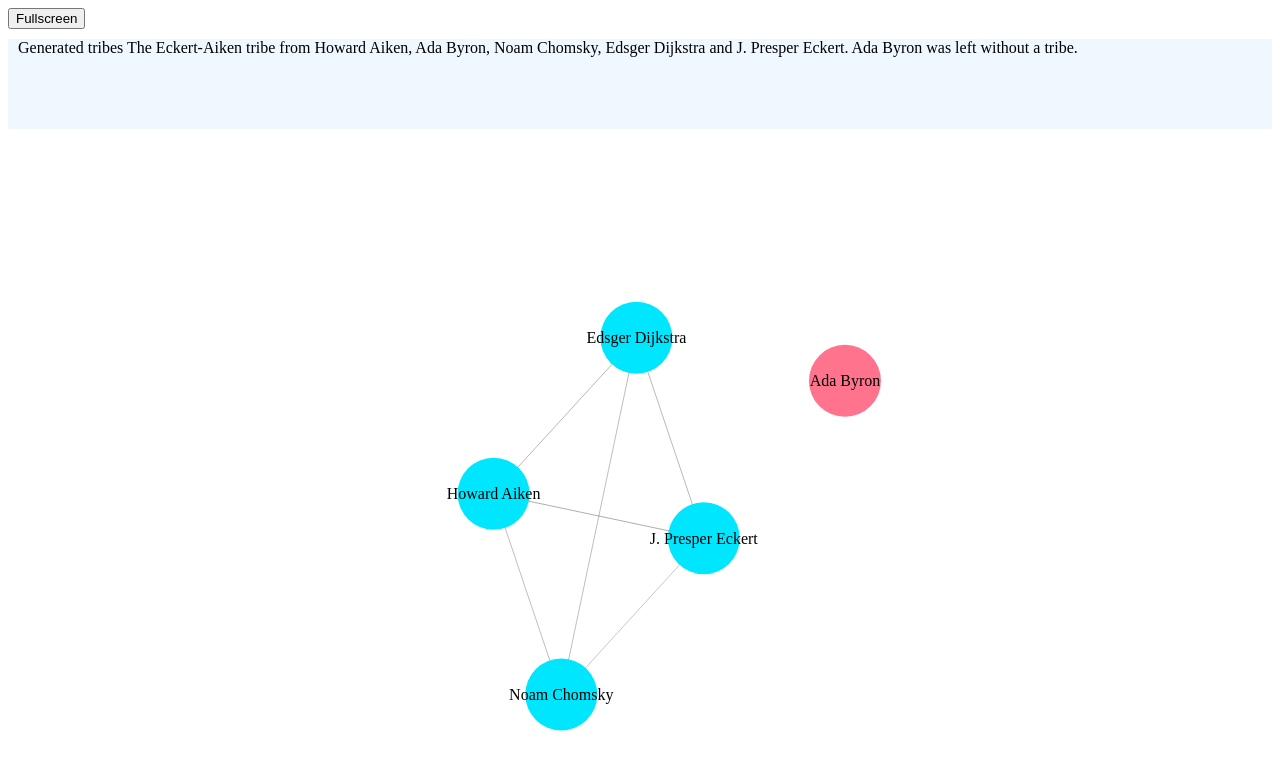
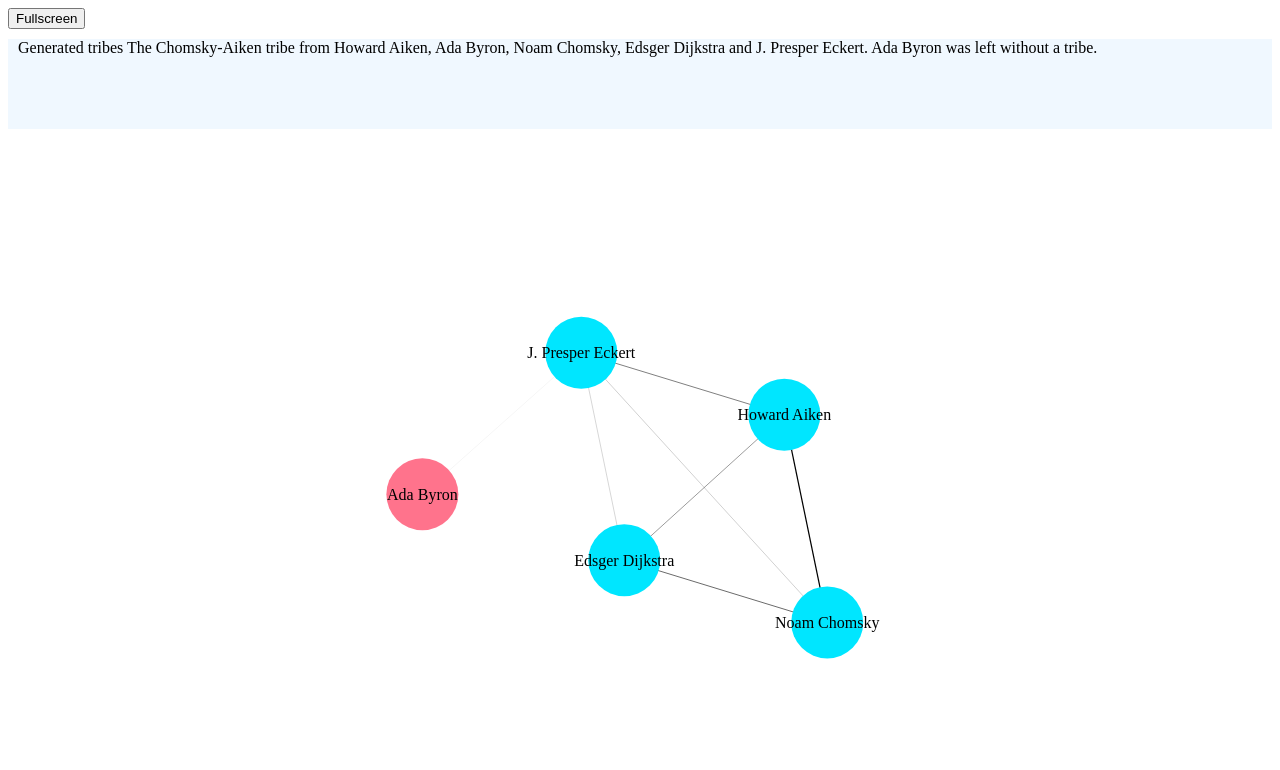
Before and after one commit to joakimsigvald/netocracy, a website: page App/index.html in a window 1280 px wide. Both pictures are taken after a click on the button "Start simulation!". Drawn offline with nearby package versions, Linux system fonts and the light colour scheme.

Commit message:
Calibration of trusts so sum of individual's trust is always 1 and each trust-value is within [-1,+1] - organized js functions & files

```diff
--- /dev/null
+++ b/App/js/fun/naming.js
@@ -0,0 +1,21 @@
+"use strict";
+
+const generateTribeName = (tribes, first, second) => {
+    const name = `The ${first.name.last}-${second.name.last} tribe`;
+    var tribename = name;
+    var n = 1;
+    while (tribes.find(t => t.name === tribename)) {
+        tribename = `${name} ${roman(++n)}`;
+    }
+    return tribename;
+}
+
+const firstAndLast = name => `${name.first} ${name.last}`;
+
+const roman = num => num < 1000 ? smallroman(num) : 'M' + roman(num - 1000);
+
+const smallroman = num => {
+    const expand = (a, b, c) => ['', a, a + a, a + a + a, a + b, b, b + a, b + a + a, b + a + a + a, a + c];
+    var arrConv = [expand('I', 'V', 'X'), expand('X', 'L', 'C'), expand('C', 'D', 'M')];
+    return num.toString().reverse().map((a, i) => arrConv[i][a - 48]).reverse().join("");
+}
--- /dev/null
+++ b/App/js/sim/connectionComputer.js
@@ -0,0 +1,35 @@
+"use strict";
+
+var computeConnections = function (universe) {
+    function computeConnectionGrid(relations) {
+        const n = universe.length;
+        var connections = create2DArray(n);
+        for (var i = 1; i < n; i++)
+            for (var k = 0; k < i; k++)
+                connections[i][k] = relations[i][k] * relations[k][i]
+        return connections;
+    }
+
+    function orderByDecreasingStrength(connections) {
+        const res = [];
+        const n = connections.length;
+        for (var i = 1; i < n; i++)
+            for (var k = 0; k < i; k++) {
+                var strength = connections[i][k];
+                if (strength) {
+                    res.push({ x: i, y: k, strength: strength });
+                }
+            }
+        res.sort((a, b) => b.strength - a.strength);
+        return res;
+    }
+
+    const grid = computeConnectionGrid(
+        computeRelations(
+            calibrate(universe)));
+
+    return {
+        grid: grid,
+        ordered: orderByDecreasingStrength(grid)
+    };
+}
--- /dev/null
+++ b/App/js/sim/simulation.js
@@ -0,0 +1,36 @@
+"use strict";
+
+//Specification: https://docs.google.com/document/d/1a0LRTN9ta6nwODoeKM3mUHrLAL_PDSnsUVLHIWhLJcA/edit?usp=sharing
+var createSimulation = function () {
+    var simulationData, graph;
+
+    function start() {
+        simulationData = createSimulationData();
+        graph = createGraph(simulationData);
+        visualize();
+    }
+
+    function visualize() {
+        const joinStrings = strArr => {
+            if (strArr.length == 0)
+                return '';
+            if (strArr.length == 1)
+                return strArr[0];
+            const last = strArr.pop();
+            return `${strArr.join(', ')} and ${last}`;
+        }
+
+        const tribeless = simulationData.universe.filter(i => !i.tribe);
+        const summary =
+            `
+Generated tribes ${joinStrings(simulationData.tribes.map(t => t.name))} from ${joinStrings(simulationData.universe.map(t => firstAndLast(t.name)))}.
+${tribeless.length ? joinStrings(tribeless.map(t => firstAndLast(t.name))) : 'None'} ${tribeless.length === 1 ? 'was' : 'were'} left without a tribe.
+`;
+        $('#controlPane').html(summary);
+        graph.draw();
+    }
+
+    return {
+        start: start
+    };
+}
--- /dev/null
+++ b/App/js/sim/simulationData.js
@@ -0,0 +1,41 @@
+"use strict";
+
+//Specification: https://docs.google.com/document/d/1a0LRTN9ta6nwODoeKM3mUHrLAL_PDSnsUVLHIWhLJcA/edit?usp=sharing
+var createSimulationData = function () {
+    const universe = [
+        {
+            index: 0,
+            name: { first: 'Howard', last: 'Aiken' },
+            peers: [{ index: 1, trust: -1 }, { index: 2, trust: 1 }, { index: 4, trust: 1 }]
+        },
+        {
+            index: 1,
+            name: { first: 'Ada', last: 'Byron' },
+            peers: [{ index: 0, trust: 1 }, { index: 3, trust: 1 }, { index: 4, trust: 1 }]
+        },
+        {
+            index: 2,
+            name: { first: 'Noam', last: 'Chomsky' },
+            peers: [{ index: 0, trust: 1 }, { index: 1, trust: -1 }, { index: 3, trust: 1 }]
+        },
+        {
+            index: 3,
+            name: { first: 'Edsger', last: 'Dijkstra' },
+            peers: [{ index: 0, trust: 1 }, { index: 1, trust: 1 }, { index: 2, trust: 1 }]
+        },
+        {
+            index: 4,
+            name: { first: 'J. Presper', last: 'Eckert' },
+            peers: [{ index: 0, trust: 1 }, { index: 1, trust: 1 }, { index: 3, trust: 1 }]
+        },
+    ];
+
+    const connections = computeConnections(universe);
+    const tribes = computeTribes(universe, connections.grid, connections.ordered);
+
+    return {
+        universe: universe,
+        connections: connections.ordered,
+        tribes: tribes
+    };
+}
--- /dev/null
+++ b/App/js/sim/tribeComputer.js
@@ -0,0 +1,73 @@
+"use strict";
+
+function computeTribes(universe, connections, orderedConnections) {
+    var tribes = [];
+
+    function areConnected(first, second) {
+        return first.index < second.index
+            ? areConnected(second, first)
+            : connections[first.index][second.index] > 0;
+    }
+
+    function canJoinTribe(aspiringMember, tribe) {
+        return tribe.members.every(member => areConnected(aspiringMember, member));
+    }
+
+    function tryJoinTribe(aspiringMember, tribe) {
+        if (!canJoinTribe(aspiringMember, tribe))
+            return;
+        tribe.members.push(aspiringMember);
+        aspiringMember.tribe = tribe;
+    }
+
+    function canFormOneTribe(aspiringMembers) {
+        var indices = aspiringMembers.map(m => m.index);
+        indices.sort();
+        for (var i = 1; i < indices.lengt; i++)
+            for (var k = 0; k < i; k++)
+                if (connections[indices[i]][indices[k]] === 0)
+                    return false;
+        return true;
+    }
+
+    function tryMergeTribes(first, second) {
+        var allMembers = first.members.concat(second.members);
+        if (!canFormOneTribe(allMembers))
+            return;
+        removeFrom(tribes, first.tribe);
+        removeFrom(tribes, second.tribe);
+        createTribe([first, second], allMembers);
+    }
+
+    function createTribe(founders, members) {
+        const tribe = {
+            name: generateTribeName(tribes, founders[0], founders[1]),
+            members: members
+        };
+        members.forEach(m => m.tribe = tribe);
+        tribes.push(tribe);
+    }
+
+    orderedConnections.forEach(c => {
+        var first = universe[c.x];
+        var second = universe[c.y];
+        if (!first.tribe) {
+            if (!second.tribe) {
+                createTribe([first, second], [first, second]);
+            }
+            else {
+                tryJoinTribe(first, second.tribe);
+            }
+        }
+        else {
+            if (!second.tribe) {
+                tryJoinTribe(second, first.tribe);
+            }
+            else if (first.tribe !== second.tribe) {
+                tryMergeTribes(first, second);
+            }
+        }
+    });
+    tribes.forEach((t, i) => t.index = i);
+    return tribes;
+}
--- /dev/null
+++ b/App/js/sim/trustCalibrator.js
@@ -0,0 +1,54 @@
+"use strict";
+
+function calibrate(universe) {
+    return universe.map(calibrateIndividual);
+
+    function calibrateIndividual(ind) {
+        return {
+            index: ind.index,
+            name: ind.name,
+            peers: calibratePeers(ind.peers)
+        }
+    }
+
+    function calibratePeers(peers) {
+        if (!peers.length)
+            return peers;
+        peers = calibratePeersSum(peers, mapTrust(peers).reduce((a, b) => a + b, 0));
+        peers = calibratePeersMin(peers, Math.min(...mapTrust(peers)));
+        return calibratePeersMax(peers, Math.max(...mapTrust(peers)));
+    }
+
+    function mapTrust(peers) {
+        return peers.map(p => p.trust);
+    }
+
+    function calibratePeersSum(peers, sumTrust) {
+        if (sumTrust === 1)
+            return peers;
+        const dif = (1.0 - sumTrust) / peers.length;
+        return peers.map(p => Object.assign({}, p, { trust: p.trust + dif }));
+    }
+
+    function calibratePeersMin(peers, minTrust) {
+        return minTrust < -1
+            ? calibratePeersBounds(peers, mid => (mid + 1) / (mid - minTrust))
+            : peers;
+    }
+
+    function calibratePeersMax(peers, maxTrust) {
+        return maxTrust > 1
+            ? calibratePeersBounds(peers, mid => (1 - mid) / (maxTrust - mid))
+            : peers;
+    }
+
+    function calibratePeersBounds(peers, computeScaleFactor) {
+        const mid = 1.0 / peers.length;
+        const scaleFactor = computeScaleFactor(mid);
+        return peers.map(p => Object.assign({}, p, { trust: scale(p.trust) }));
+
+        function scale(trust) {
+            return mid + (trust - mid) * scaleFactor
+        }
+    }
+}
--- a/App/js/simulationData.js
+++ /dev/null
@@ -1,241 +0,0 @@
-"use strict";
-
-//Specification: https://docs.google.com/document/d/1a0LRTN9ta6nwODoeKM3mUHrLAL_PDSnsUVLHIWhLJcA/edit?usp=sharing
-var createSimulationData = function (chartWidth, chartHeight) {
-    const threshold = 0.001;
-    const universe = [
-        {
-            index: 0,
-            name: { first: 'Howard', last: 'Aiken' },
-            peers: [{ index: 1, trust: -1 }, { index: 2, trust: 1 }, { index: 4, trust: 1 }]
-        },
-        {
-            index: 1,
-            name: { first: 'Ada', last: 'Byron' },
-            peers: [{ index: 0, trust: 1 }, { index: 3, trust: 1 }, { index: 4, trust: 1 }]
-        },
-        {
-            index: 2,
-            name: { first: 'Noam', last: 'Chomsky' },
-            peers: [{ index: 0, trust: 1 }, { index: 1, trust: -1 }, { index: 3, trust: 1 }]
-        },
-        {
-            index: 3,
-            name: { first: 'Edsger', last: 'Dijkstra' },
-            peers: [{ index: 0, trust: 1 }, { index: 1, trust: 1 }, { index: 2, trust: 1 }]
-        },
-        {
-            index: 4,
-            name: { first: 'J. Presper', last: 'Eckert' },
-            peers: [{ index: 0, trust: 1 }, { index: 1, trust: 1 }, { index: 3, trust: 1 }]
-        },
-    ];
-
-    // Algorithms
-
-    function computeConnections() {
-        const n = universe.length;
-        var relations = create2DArray(n);
-        var connections = create2DArray(n);
-        updateRelations(universe);
-        for (var i = 0; i < n; i++)
-            for (var k = 0; k < n; k++)
-                relations[i][k] = Math.max(0, relations[i][k]);
-        for (var i = 1; i < n; i++)
-            for (var k = 0; k < i; k++)
-                connections[i][k] = relations[i][k] * relations[k][i]
-        return connections;
-
-        function updateRelations(individuals) {
-            individuals.forEach(source => updatePeerRelations(1.0, source, [source.index]));
-        }
-
-        function updatePeerRelations(factor, source, ancestorIndices) {
-            if (factor < threshold)
-                return;
-            const firstIndex = ancestorIndices[0];
-            source.peers
-                .filter(peer => !ancestorIndices.includes(peer.index))
-                .forEach(addPeerRelations);
-
-            function addPeerRelations(peer) {
-                var addition = factor * peer.trust;
-                relations[firstIndex][peer.index] = relations[firstIndex][peer.index] + addition;
-                updatePeerRelations(0.5 * addition, universe[peer.index], ancestorIndices.concat([peer.index]));
-            }
-        }
-    }
-
-    function computeTribes(connections, orderedConnections) {
-        var tribes = [];
-
-        const areConnected = (first, second) =>
-            first.index < second.index
-                ? areConnected(second, first)
-                : connections[first.index][second.index] > 0;
-
-        const canJoinTribe = (aspiringMember, tribe) =>
-            tribe.members.every(member => areConnected(aspiringMember, member));
-
-        const tryJoinTribe = (aspiringMember, tribe) => {
-            if (!canJoinTribe(aspiringMember, tribe))
-                return;
-            tribe.members.push(aspiringMember);
-            aspiringMember.tribe = tribe;
-        }
-
-        const tryMergeTribes = (first, second) => {
-            var allMembers = first.members.concat(second.members);
-            if (!canFormOneTribe(allMembers))
-                return;
-            removeFrom(tribes, first.tribe);
-            removeFrom(tribes, second.tribe);
-            createTribe([first, second], allMembers);
-        }
-
-        const canFormOneTribe = aspiringMembers => {
-            var indices = aspiringMembers.map(m => m.index);
-            indices.sort();
-            for (var i = 1; i < indices.lengt; i++)
-                for (var k = 0; k < i; k++)
-                    if (connections[indices[i]][indices[k]] === 0)
-                        return false;
-            return true;
-        }
-
-        const generateTribeName = (first, second) => {
-            const name = `The ${first.name.last}-${second.name.last} tribe`;
-            var tribename = name;
-            var n = 1;
-            while (tribes.find(t => t.name === tribename)) {
-                tribename = `${name} ${roman(++n)}`;
-            }
-            return tribename;
-        }
-
-        const createTribe = (founders, members) => {
-            const tribe = {
-                name: generateTribeName(founders[0], founders[1]),
-                members: members
-            };
-            members.forEach(m => m.tribe = tribe);
-            tribes.push(tribe);
-        }
-
-        orderedConnections.forEach(c => {
-            var first = universe[c.x];
-            var second = universe[c.y];
-            if (!first.tribe) {
-                if (!second.tribe) {
-                    createTribe([first, second], [first, second]);
-                }
-                else {
-                    tryJoinTribe(first, second.tribe);
-                }
-            }
-            else {
-                if (!second.tribe) {
-                    tryJoinTribe(second, first.tribe);
-                }
-                else if (first.tribe !== second.tribe) {
-                    tryMergeTribes(first, second);
-                }
-            }
-        });
-        tribes.forEach((t, i) => t.index = i);
-        return tribes;
-    }
-
-    // Helpers
-
-    const firstAndLast = name => `${name.first} ${name.last}`;
-
-    const removeFrom = (arr, el) => {
-        var index = arr.indexOf(el);
-        arr.splice(index, 1);
-    }
-
-    const roman = num => num < 1000 ? smallroman(num) : 'M' + roman(num - 1000);
-
-    const smallroman = num => {
-        const expand = (a, b, c) => ['', a, a + a, a + a + a, a + b, b, b + a, b + a + a, b + a + a + a, a + c];
-        var arrConv = [expand('I', 'V', 'X'), expand('X', 'L', 'C'), expand('C', 'D', 'M')];
-        return num.toString().reverse().map((a, i) => arrConv[i][a - 48]).reverse().join("");
-    }
-
-    const orderByDecreasingStrength = connections => {
-        const res = [];
-        const n = connections.length;
-        for (var i = 1; i < n; i++)
-            for (var k = 0; k < i; k++) {
-                var strength = connections[i][k];
-                if (strength) {
-                    res.push({ x: i, y: k, strength: strength });
-                }
-            }
-        res.sort((a, b) => b.strength - a.strength);
-        return res;
-    }
-
-    const create2DArray = n => Array.from(Array(n), () => Array.from(Array(n), () => 0));
-
-    const connections = computeConnections();
-    const orderedConnections = orderByDecreasingStrength(connections);
-    const tribes = computeTribes(connections, orderedConnections);
-
-    var data = createNodesAndLinks(chartWidth, chartHeight);
-
-    function createNodesAndLinks(chartWidth, chartHeight) {
-        const coloring = createColoring();
-        var panelSize = Math.min(chartWidth, chartHeight);
-        var nodeMargin = panelSize * Math.sqrt(1 / universe.length) * 0.22;
-        var nodes = universe.map(
-            function (c) {
-                var radius = panelSize * 0.05;
-                return {
-                    id: c.index,
-                    r: radius,
-                    bounds: radius + nodeMargin,
-                    color: coloring.getColorByIndex(c.tribe ? c.tribe.index : tribes.length, tribes.length + 1, 1),
-                    label: firstAndLast(c.name)
-                };
-            });
-        var directedLinks = orderedConnections.map(c => createDirectedLink(c.x, c.y, c.strength))
-        var groupedLinks = directedLinks
-            .reduce(function (r, a) {
-                if (r[a.id])
-                    r[a.id].strength += a.strength;
-                else
-                    r[a.id] = a;
-                return r;
-            }, {})
-        var links = Object.keys(groupedLinks)
-            .map(k => groupedLinks[k])
-            .filter(l => l.strength > 0.1);
-
-        return {
-            nodes: nodes,
-            links: links
-        };
-    }
-
-    function createDirectedLink(sourceId, targetId, strength) {
-        return sourceId > targetId
-            ? {
-                id: sourceId + "-" + targetId,
-                source: sourceId,
-                target: targetId,
-                strength: strength / 10
-            }
-            : createDirectedLink(targetId, sourceId, strength);
-    }
-
-    return {
-        universe: universe,
-        connections: connections,
-        tribes: tribes,
-        nodes: data.nodes,
-        links: data.links,
-        firstAndLast: firstAndLast
-    };
-}
--- a/App/js/simulation.js
+++ b/App/js/viz/graph.js
@@ -1,16 +1,16 @@
 "use strict";
 
 //Specification: https://docs.google.com/document/d/1a0LRTN9ta6nwODoeKM3mUHrLAL_PDSnsUVLHIWhLJcA/edit?usp=sharing
-var createSimulation = function () {
+var createGraph = function (simulationData) {
     var chartWidth, chartHeight;
     var svg = d3.select("#viz_canvas").append("svg");
     var chartLayer = svg.append("g").classed("chartLayer", true);
-    var data, simulation, link, node;
+    var graphData, simulation, link, node;
 
-    function start() {
+    function draw() {
         setSize();
-        data = createSimulationData(chartWidth, chartHeight);
-        visualize();
+        graphData = createGraphData(simulationData, chartWidth, chartHeight);
+        drawChart();
     }
 
     function setSize() {
@@ -35,26 +35,6 @@ var createSimulation = function () {
         }
     }
 
-    function visualize() {
-        const joinStrings = strArr => {
-            if (strArr.length == 0)
-                return '';
-            if (strArr.length == 1)
-                return strArr[0];
-            const last = strArr.pop();
-            return `${strArr.join(', ')} and ${last}`;
-        }
-
-        const tribeless = data.universe.filter(i => !i.tribe);
-        const summary =
-            `
-Generated tribes ${joinStrings(data.tribes.map(t => t.name))} from ${joinStrings(data.universe.map(t => data.firstAndLast(t.name)))}.
-${tribeless.length ? joinStrings(tribeless.map(t => data.firstAndLast(t.name))) : 'None'} ${tribeless.length === 1 ? 'was' : 'were'} left without a tribe.
-`;
-        $('#controlPane').html(summary);
-        drawChart();
-    }
-
     function drawChart() {
         simulation = d3.forceSimulation()
             .force('charge', d3.forceManyBody())
@@ -66,14 +46,14 @@ ${tribeless.length ? joinStrings(tribeless.map(t => data.firstAndLast(t.name)))
         link = svg.append("g")
             .attr("class", "links")
             .selectAll("line")
-            .data(data.links)
+            .data(graphData.links)
             .enter();
         link = visualizeLink(link);
 
         node = svg.append("g")
             .attr("class", "nodes")
             .selectAll("circle")
-            .data(data.nodes)
+            .data(graphData.nodes)
             .enter().append("g");
 
         var ticked = function () {
@@ -90,18 +70,18 @@ ${tribeless.length ? joinStrings(tribeless.map(t => data.firstAndLast(t.name)))
         };
 
         simulation
-            .nodes(data.nodes)
+            .nodes(graphData.nodes)
             .on("tick", ticked);
 
         simulation.force("link")
-            .links(data.links);
+            .links(graphData.links);
 
         visualizeNode();
     }
 
     function setForceCenter() {
         simulation.force("center", d3.forceCenter(chartWidth / 2, chartHeight / 2))
-            .force('x', d3.forceX(chartWidth / 2).strength(0.5))
+            .force('x', d3.forceX(chartWidth / 2).strength(0.5 * chartHeight / chartWidth))
             .force("y", d3.forceY(chartHeight / 2).strength(0.5));
     }
 
@@ -138,8 +118,7 @@ ${tribeless.length ? joinStrings(tribeless.map(t => data.firstAndLast(t.name)))
             });
     }
 
-
     return {
-        start: start
+        draw: draw
     };
 }
--- /dev/null
+++ b/App/js/viz/graphData.js
@@ -0,0 +1,32 @@
+"use strict";
+
+var createGraphData = function (simulationData, chartWidth, chartHeight) {
+    const coloring = createColoring();
+    var panelSize = Math.min(chartWidth, chartHeight);
+    var nodeMargin = panelSize * Math.sqrt(1 / simulationData.universe.length) * 0.22;
+    var nodeRadius = panelSize * 0.05;
+
+    function createNode(ind) {
+        return {
+            id: ind.index,
+            r: nodeRadius,
+            bounds: nodeRadius + nodeMargin,
+            color: coloring.getColorByIndex(ind.tribe ? ind.tribe.index : simulationData.tribes.length, simulationData.tribes.length + 1, 1),
+            label: firstAndLast(ind.name)
+        };
+    }
+
+    function createLink(con) {
+        return {
+            id: con.x + "-" + con.y,
+            source: con.x,
+            target: con.y,
+            strength: con.strength
+        }
+    };
+
+    return {
+        nodes: simulationData.universe.map(createNode),
+        links: simulationData.connections.map(createLink)
+    };
+}
```
Also changed, not shown: App/index.html (+12 -4 lines), App/js/fun/util.js (added, +14 -0 lines), App/js/sim/relationComputer.js (added, +25 -0 lines), App/js/fun/fullscreen.js (renamed from App/js/fullscreen.js), App/js/viz/coloring.js (renamed from App/js/coloring.js), 1 other file.
